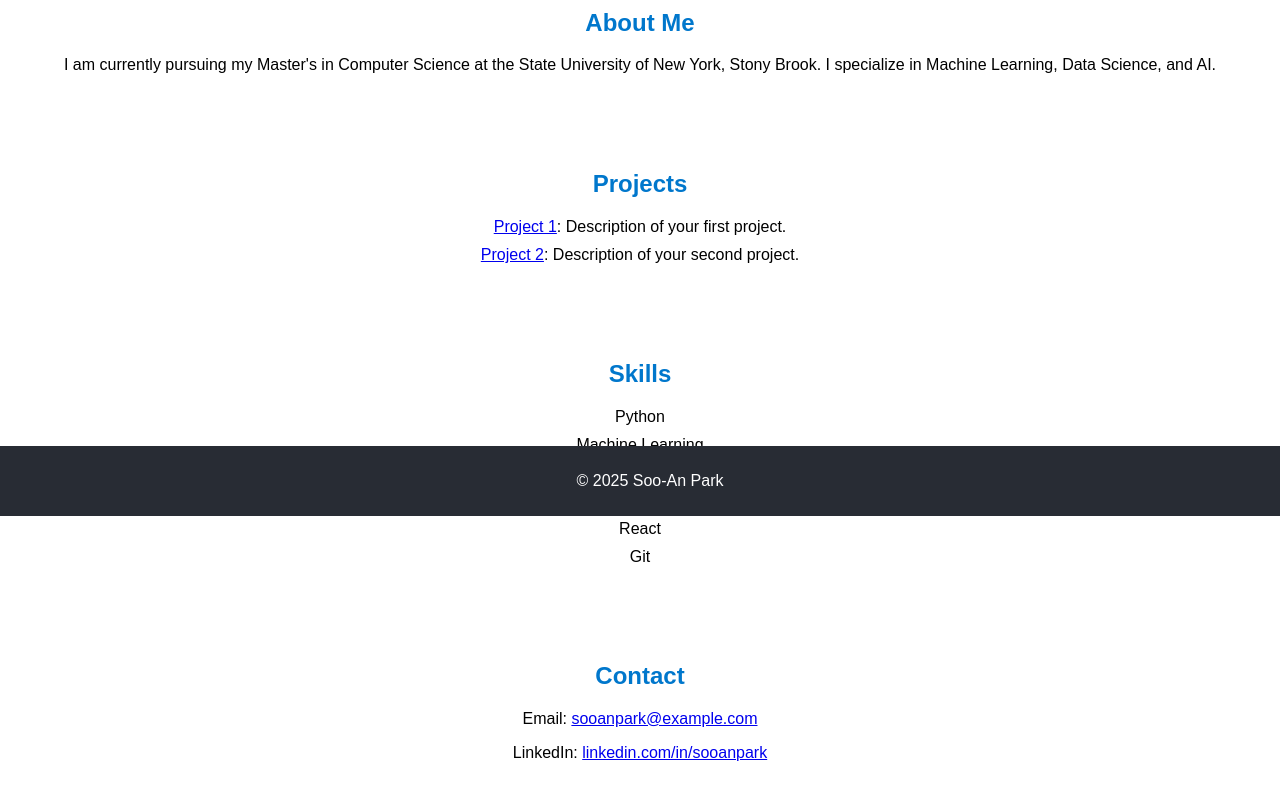
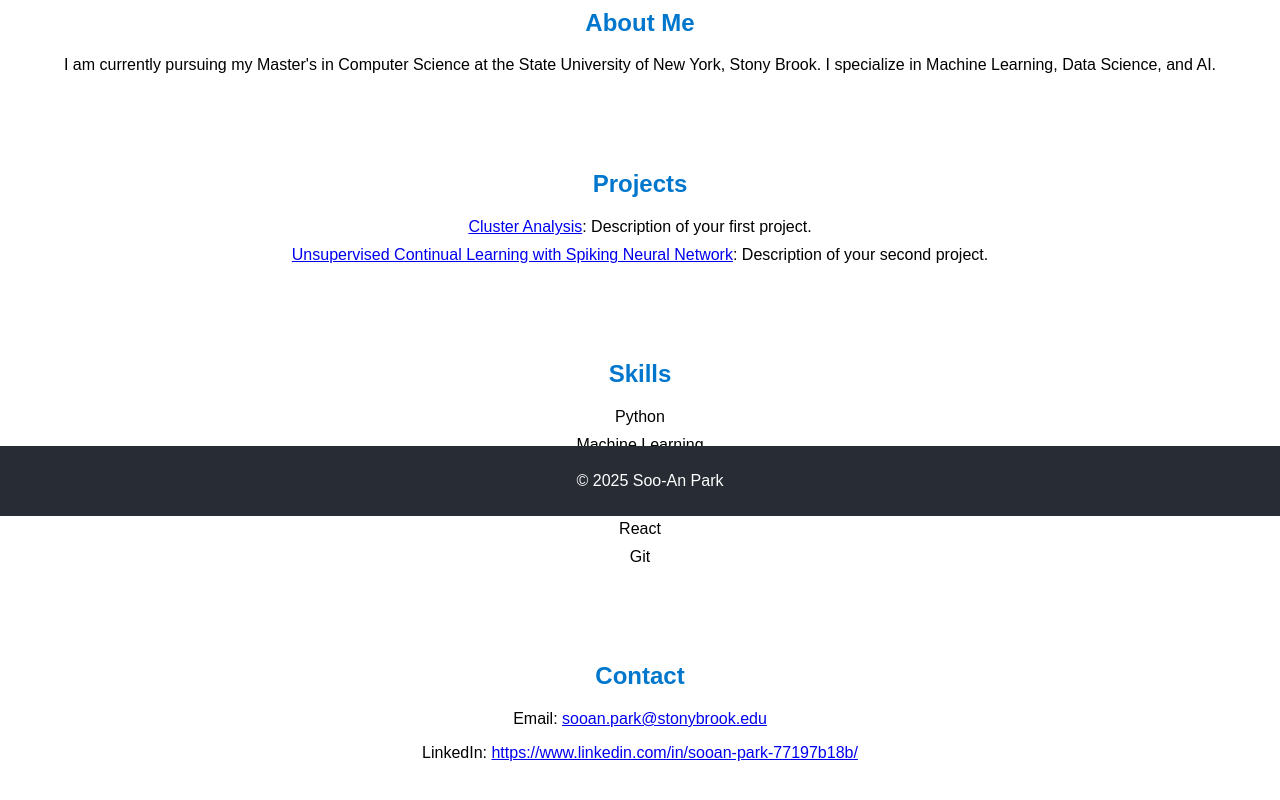
Before and after one commit to sooanp/sooanp.github.io, a React (Create React App) app in the folder my_portfolio/: page / in a window 1280 px wide. Shown: the part 284-1084 px from the top of the page. Built offline with nearby package versions, Linux system fonts and the light colour scheme.

Commit message:
updated 2 projects and links

```diff
--- a/my_portfolio/src/App.js
+++ b/my_portfolio/src/App.js
@@ -18,10 +18,10 @@ function App() {
         <h2>Projects</h2>
         <ul>
           <li>
-            <a href="https://github.com/username/project1">Project 1</a>: Description of your first project.
+            <a href="https://github.com/sooanp/Cluster_Analysis">Cluster Analysis</a>: Description of your first project.
           </li>
           <li>
-            <a href="https://github.com/username/project2">Project 2</a>: Description of your second project.
+            <a href="https://github.com/sooanp/Unsupervised_Continual_Learning_Spiking_Neural_Network">Unsupervised Continual Learning with Spiking Neural Network</a>: Description of your second project.
           </li>
           {/* Add more projects */}
         </ul>
@@ -41,8 +41,8 @@ function App() {
 
       <section id="contact">
         <h2>Contact</h2>
-        <p>Email: <a href="mailto:sooanpark@example.com">sooanpark@example.com</a></p>
-        <p>LinkedIn: <a href="https://linkedin.com/in/sooanpark">linkedin.com/in/sooanpark</a></p>
+        <p>Email: <a href="mailto:sooanpark@example.com">sooan.park@stonybrook.edu</a></p>
+        <p>LinkedIn: <a href="https://linkedin.com/in/sooanpark">https://www.linkedin.com/in/sooan-park-77197b18b/</a></p>
       </section>
 
       <footer>
```
